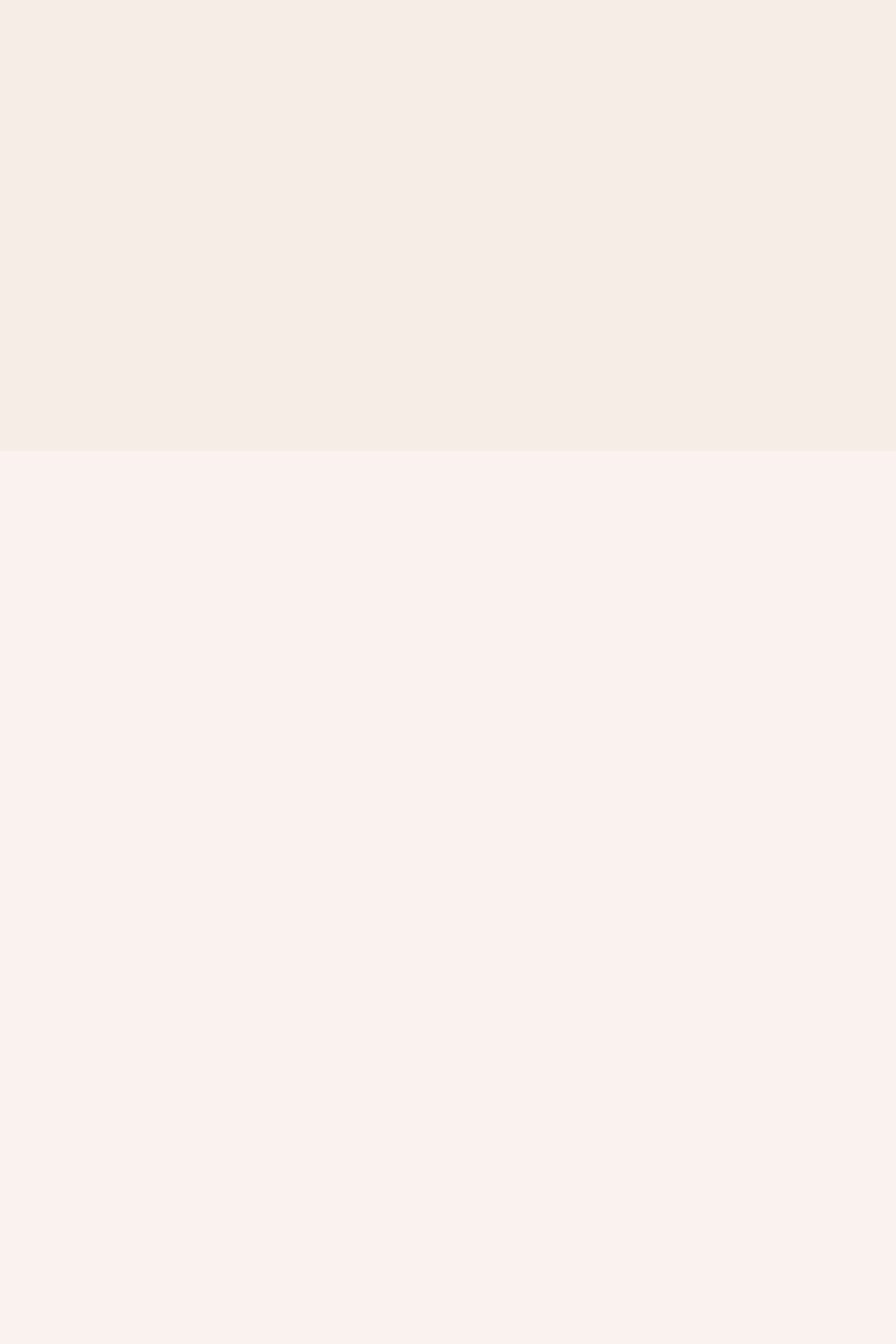
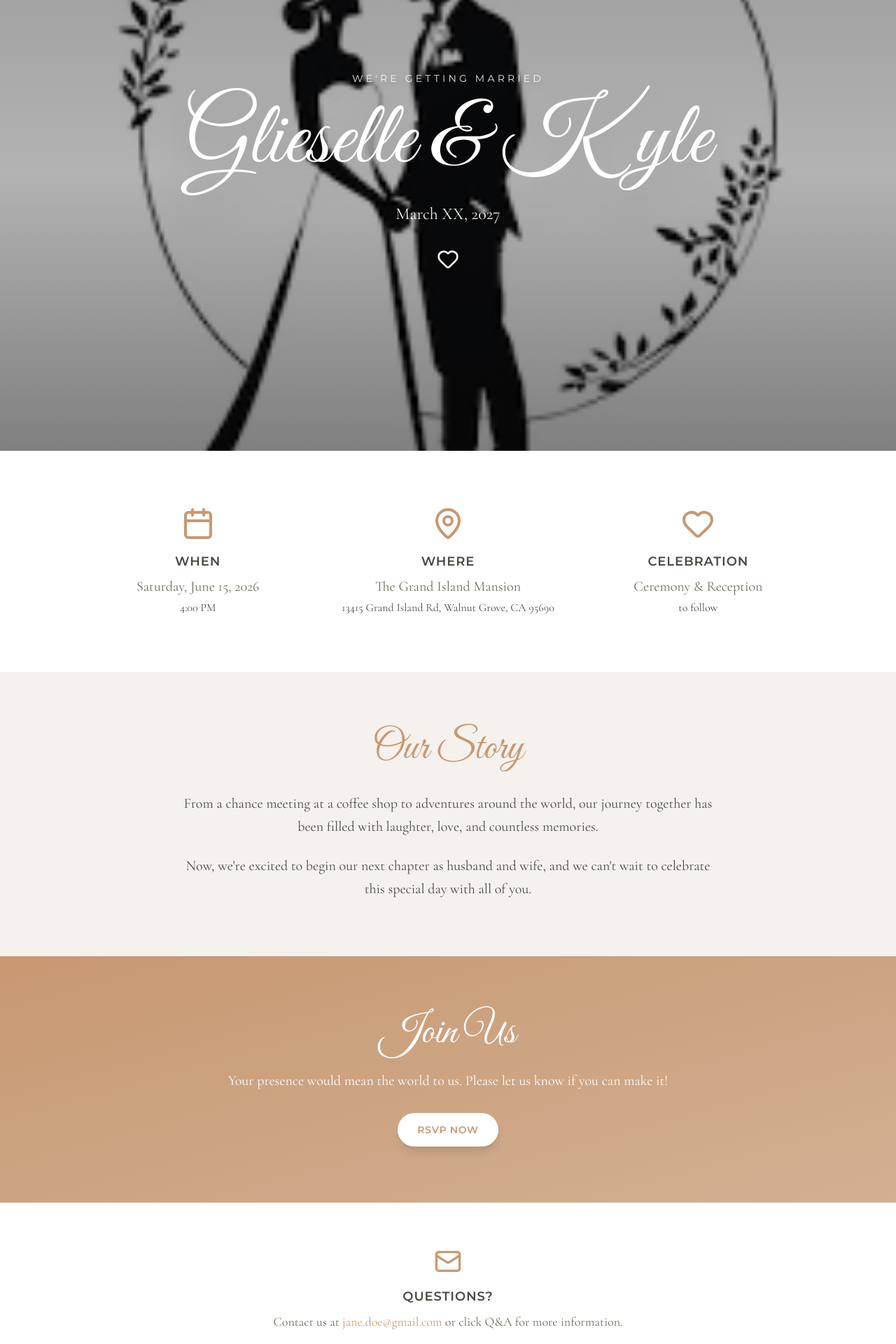
Before and after one commit to kylebutler39/Wedding, a React (Vite) app in the folder frontend/: page / in a window 1280 px wide. Shown: the part 220-2140 px from the top of the page at 70% size. Before the commit the page ends 864 px from the top, so only its background shows below. Built offline with nearby package versions, Linux system fonts and the light colour scheme.

Commit message:
added changes for home page

```diff
--- a/frontend/index.html
+++ b/frontend/index.html
@@ -4,7 +4,7 @@
     <meta charset="UTF-8" />
     <link rel="icon" type="image/svg+xml" href="/templogo.webp" />
     <meta name="viewport" content="width=device-width, initial-scale=1.0" />
-    <title>Wedding</title>
+    <title>Glieselle & Kyle | Wedding</title>
   </head>
   <body>
     <div id="root"></div>
--- a/frontend/src/pages/Home.tsx
+++ b/frontend/src/pages/Home.tsx
@@ -1,10 +1,133 @@
+import { Button } from '@/components/ui/button';
+import { Heart, Calendar, MapPin, Mail } from 'lucide-react';
+import { Link } from 'react-router-dom';
+
 export function Home() {
   return (
-    <div className="min-h-screen bg-[#f5ede6]">
-      <div className="container mx-auto p-8">
-        <h1 className="text-4xl font-bold mb-4 text-[#c9936b]">Home Page</h1>
-        <p className="text-[#4a4a4a]">This is the Home Page.</p>
-      </div>
+    <div className="min-h-screen bg-wedding-cream">
+      <section className="relative h-screen flex items-center justify-center overflow-hidden">
+        <div
+          className="absolute inset-0 bg-cover bg-center bg-no-repeat"
+          style={{ backgroundImage: "url('/example.png')" }}
+        />
+        {/* Dark overlay for text readability */}
+        <div className="absolute inset-0 bg-linear-to-b from-black/40 via-black/30 to-black/50" />
+
+        <div className="relative z-10 text-center px-4">
+          <p className="font-nav text-white/90 text-sm tracking-[0.3em] uppercase mb-4 drop-shadow-lg">
+            We're Getting Married
+          </p>
+          <h1 className="font-couple-name text-7xl md:text-9xl text-white mb-6 animate-fade-in drop-shadow-2xl">
+            Glieselle & Kyle
+          </h1>
+          <p className="font-info text-2xl text-white/95 mb-8 drop-shadow-lg">
+            March XX, 2027
+          </p>
+          <Heart className="w-8 h-8 text-white mx-auto animate-pulse drop-shadow-lg" />
+        </div>
+      </section>
+
+      {/* Date & Location Section */}
+      <section className="py-20 bg-white">
+        <div className="container mx-auto px-4">
+          <div className="grid md:grid-cols-3 gap-12 max-w-5xl mx-auto">
+            <div className="text-center">
+              <Calendar className="w-12 h-12 text-wedding-terracotta mx-auto mb-4" />
+              <h3 className="font-nav text-lg font-semibold text-wedding-charcoal mb-2 uppercase tracking-wider">
+                When
+              </h3>
+              <p className="font-info text-xl text-wedding-sage-dark">
+                Saturday, June 15, 2026
+              </p>
+              <p className="font-info text-wedding-charcoal mt-1">
+                4:00 PM
+              </p>
+            </div>
+
+            <div className="text-center">
+              <MapPin className="w-12 h-12 text-wedding-terracotta mx-auto mb-4" />
+              <h3 className="font-nav text-lg font-semibold text-wedding-charcoal mb-2 uppercase tracking-wider">
+                Where
+              </h3>
+              <p className="font-info text-xl text-wedding-sage-dark">
+                The Grand Island Mansion
+              </p>
+              <p className="font-info text-wedding-charcoal mt-1">
+                13415 Grand Island Rd, Walnut Grove, CA 95690
+              </p>
+            </div>
+
+            <div className="text-center">
+              <Heart className="w-12 h-12 text-wedding-terracotta mx-auto mb-4" />
+              <h3 className="font-nav text-lg font-semibold text-wedding-charcoal mb-2 uppercase tracking-wider">
+                Celebration
+              </h3>
+              <p className="font-info text-xl text-wedding-sage-dark">
+                Ceremony & Reception
+              </p>
+              <p className="font-info text-wedding-charcoal mt-1">
+                to follow
+              </p>
+            </div>
+          </div>
+        </div>
+      </section>
+
+      {/* Our Story Section */}
+      <section className="py-20 bg-wedding-cream">
+        <div className="container mx-auto px-4">
+          <div className="max-w-3xl mx-auto text-center">
+            <h2 className="font-couple-name text-6xl text-wedding-terracotta mb-8">
+              Our Story
+            </h2>
+            <p className="font-info text-xl text-wedding-charcoal leading-relaxed mb-6">
+              From a chance meeting at a coffee shop to adventures around the world,
+              our journey together has been filled with laughter, love, and countless memories.
+            </p>
+            <p className="font-info text-xl text-wedding-charcoal leading-relaxed">
+              Now, we're excited to begin our next chapter as husband and wife,
+              and we can't wait to celebrate this special day with all of you.
+            </p>
+          </div>
+        </div>
+      </section>
+
+      {/* RSVP Section */}
+      <section className="py-20 bg-linear-to-br from-wedding-terracotta to-wedding-terracotta-dark text-white">
+        <div className="container mx-auto px-4 text-center">
+          <h2 className="font-couple-name text-6xl mb-6">
+            Join Us
+          </h2>
+          <p className="font-info text-xl mb-8 max-w-2xl mx-auto">
+            Your presence would mean the world to us. Please let us know if you can make it!
+          </p>
+          <Link to={"/rsvp"}>
+            <Button className="bg-white text-wedding-terracotta font-nav font-semibold px-7 py-6 rounded-full hover:bg-wedding-cream transition-all duration-300 uppercase tracking-wider shadow-lg hover:shadow-xl transform hover:-translate-y-1">
+                RSVP Now
+            </Button>
+          </Link>
+        </div>
+      </section>
+
+      {/* Contact Section */}
+      <section className="py-16 bg-white">
+        <div className="container mx-auto px-4 text-center">
+          <Mail className="w-10 h-10 text-wedding-terracotta mx-auto mb-4" />
+          <h3 className="font-nav text-lg font-semibold text-wedding-charcoal mb-2 uppercase tracking-wider">
+            Questions?
+          </h3>
+          <p className="font-info text-lg text-wedding-sage-dark">
+            Contact us at{' '}
+            <a href="mailto:jane.doe@gmail.com" className="text-wedding-terracotta hover:underline">
+              jane.doe@gmail.com
+            </a> or click&nbsp;
+            <Link to={"/qa"} className='hover:underline hover:text-wedding-terracotta'>
+              Q&A
+            </Link>
+            &nbsp;for more information.
+          </p>
+        </div>
+      </section>
     </div>
-  )
+  );
 }
```
Also changed, not shown: frontend/public/example.png (added).
